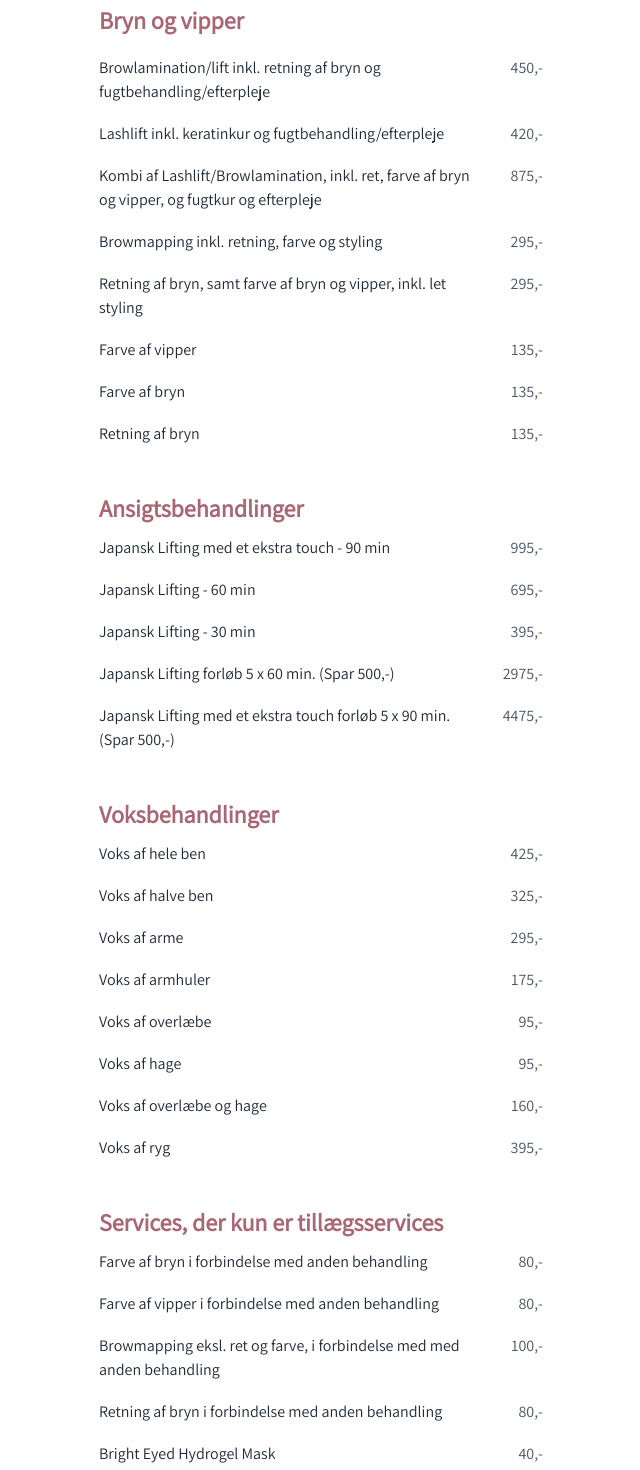
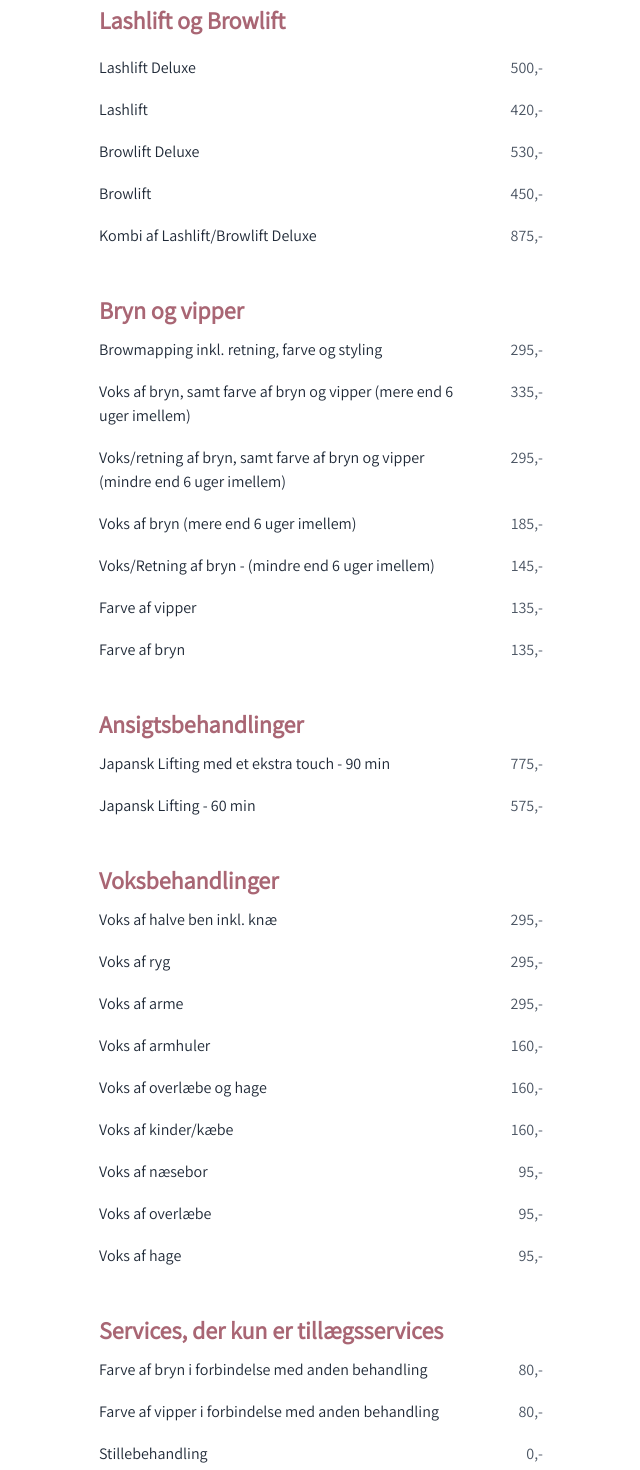
Before and after one commit to phansen88/scbh, a Next.js app: page /behandlinger in a window 1280 px wide. Shown: the part 340-1810 px from the top of the page, without its empty margins (49-689 px from the left). Built offline with nearby package versions, Linux system fonts and the light colour scheme.

Commit message:
Updated prices and iframe

```diff
--- a/components/Footer.tsx
+++ b/components/Footer.tsx
@@ -148,7 +148,7 @@ const Footer = () => {
               <div className="mb-2.5 sm:mt-6">
                 <iframe
                   title="Google maps - Skincare by Hammer"
-                  src="https://www.google.com/maps/embed?pb=!1m18!1m12!1m3!1d2250.6523002426575!2d12.18978517678413!3d55.660256273049995!2m3!1f0!2f0!3f0!3m2!1i1024!2i768!4f13.1!3m3!1m2!1s0x46525ec6219f9b55%3A0xf483ae699e6ee84c!2sBavne%C3%A5sen%2038%2C%202640%20Hedehusene!5e0!3m2!1sda!2sdk!4v1708463140032!5m2!1sda!2sdk"
+                  src="https://www.google.com/maps/embed?pb=!1m14!1m8!1m3!1d11019.486547408338!2d12.190820320162375!3d55.66092785600759!3m2!1i1024!2i768!4f13.1!3m3!1m2!1s0x46525f941b237e77%3A0x2ac72d368a89ff90!2sSkincare%20by%20Hammer!5e0!3m2!1sda!2sdk!4v1735830060864!5m2!1sda!2sdk"
                   width="600"
                   height="450"
                   allowFullScreen={false}
--- a/src/app/(primary)/behandlinger/page.tsx
+++ b/src/app/(primary)/behandlinger/page.tsx
@@ -1,30 +1,45 @@
 import { title } from 'process';
 
 export default function Behandlinger() {
-  const services = [
+  const lashServices = [
     {
-      title:
-        'Browlamination/lift inkl. retning af bryn og fugtbehandling/efterpleje',
+      title: 'Lashlift Deluxe',
+      description: '',
+      price: 500,
+      duration: 60,
+      active: true,
+    },
+    {
+      title: 'Lashlift',
+      description: '',
+      price: 420,
+      duration: 50,
+      active: true,
+    },
+    {
+      title: 'Browlift Deluxe',
+      description: '',
+      price: 530,
+      duration: 60,
+      active: true,
+    },
+    {
+      title: 'Browlift',
       description: '',
       price: 450,
       duration: 50,
       active: true,
     },
     {
-      title: 'Lashlift inkl. keratinkur og fugtbehandling/efterpleje',
-      description: '',
-      price: 420,
-      duration: 45,
-      active: true,
-    },
-    {
-      title:
-        'Kombi af Lashlift/Browlamination, inkl. ret, farve af bryn og vipper, og fugtkur og efterpleje',
+      title: 'Kombi af Lashlift/Browlift Deluxe',
       description: '',
       price: 875,
       duration: 90,
       active: true,
     },
+  ];
+
+  const services = [
     {
       title: 'Browmapping inkl. retning, farve og styling',
       description: '',
@@ -33,10 +48,33 @@ export default function Behandlinger() {
       active: true,
     },
     {
-      title: 'Retning af bryn, samt farve af bryn og vipper, inkl. let styling',
+      title:
+        'Voks af bryn, samt farve af bryn og vipper (mere end 6 uger imellem)',
+      description: '',
+      price: 335,
+      duration: 45,
+      active: true,
+    },
+    {
+      title:
+        'Voks/retning af bryn, samt farve af bryn og vipper (mindre end 6 uger imellem)',
       description: '',
       price: 295,
       duration: 35,
+      active: true,
+    },
+    {
+      title: 'Voks af bryn (mere end 6 uger imellem)',
+      description: '',
+      price: 185,
+      duration: 30,
+      active: true,
+    },
+    {
+      title: 'Voks/Retning af bryn -  (mindre end 6 uger imellem)',
+      description: '',
+      price: 145,
+      duration: 20,
       active: true,
     },
     {
@@ -53,50 +91,21 @@ export default function Behandlinger() {
       duration: 15,
       active: true,
     },
-    {
-      title: 'Retning af bryn',
-      description: '',
-      price: 135,
-      duration: 15,
-      active: true,
-    },
   ];
 
   const faceServives = [
     {
       title: 'Japansk Lifting med et ekstra touch - 90 min',
       description: '',
-      price: 995,
+      price: 775,
       duration: 90,
       active: true,
     },
     {
       title: 'Japansk Lifting - 60 min',
       description: '',
-      price: 695,
+      price: 575,
       duration: 60,
-      active: true,
-    },
-    {
-      title: 'Japansk Lifting - 30 min',
-      description: '',
-      price: 395,
-      duration: 30,
-      active: true,
-    },
-    {
-      title: 'Japansk Lifting forløb 5 x 60 min. (Spar 500,-)',
-      description: '',
-      price: 2975,
-      duration: 60,
-      active: true,
-    },
-    {
-      title:
-        'Japansk Lifting med et ekstra touch forløb 5 x 90 min. (Spar 500,-)',
-      description: '',
-      price: 4475,
-      duration: 90,
       active: true,
     },
     {
@@ -117,16 +126,16 @@ export default function Behandlinger() {
 
   const waxServices = [
     {
-      title: 'Voks af hele ben',
+      title: 'Voks af halve ben inkl. knæ',
       description: '',
-      price: 425,
-      duration: 50,
+      price: 295,
+      duration: 30,
       active: true,
     },
     {
-      title: 'Voks af halve ben',
+      title: 'Voks af ryg',
       description: '',
-      price: 325,
+      price: 295,
       duration: 30,
       active: true,
     },
@@ -140,7 +149,28 @@ export default function Behandlinger() {
     {
       title: 'Voks af armhuler',
       description: '',
-      price: 175,
+      price: 160,
+      duration: 20,
+      active: true,
+    },
+    {
+      title: 'Voks af overlæbe og hage',
+      description: '',
+      price: 160,
+      duration: 20,
+      active: true,
+    },
+    {
+      title: 'Voks af kinder/kæbe',
+      description: '',
+      price: 160,
+      duration: 20,
+      active: true,
+    },
+    {
+      title: 'Voks af næsebor',
+      description: '',
+      price: 95,
       duration: 15,
       active: true,
     },
@@ -156,20 +186,6 @@ export default function Behandlinger() {
       description: '',
       price: 95,
       duration: 15,
-      active: true,
-    },
-    {
-      title: 'Voks af overlæbe og hage',
-      description: '',
-      price: 160,
-      duration: 20,
-      active: true,
-    },
-    {
-      title: 'Voks af ryg',
-      description: '',
-      price: 395,
-      duration: 30,
       active: true,
     },
   ];
@@ -190,24 +206,31 @@ export default function Behandlinger() {
       active: true,
     },
     {
+      title: 'Stillebehandling',
+      description: '',
+      price: 0,
+      duration: 10,
+      active: true,
+    },
+    {
       title:
         'Browmapping eksl. ret og farve, i forbindelse med med anden behandling',
+      description: '',
+      price: 75,
+      duration: 10,
+      active: true,
+    },
+    {
+      title: 'Retning af bryn i forbindelse med anden behandling',
       description: '',
       price: 100,
       duration: 10,
       active: true,
     },
     {
-      title: 'Retning af bryn i forbindelse med anden behandling',
-      description: '',
-      price: 80,
-      duration: 10,
-      active: true,
-    },
-    {
       title: 'Bright Eyed Hydrogel Mask',
       description: '',
-      price: 40,
+      price: 30,
       duration: 0,
       active: true,
     },
@@ -231,7 +254,7 @@ export default function Behandlinger() {
           <div className="flex">
             <div className="mt-5 sm:mt-8">
               <h3 className="text-lg sm:text-2xl font-bold leading-6 text-lash-pink-600">
-                Bryn og vipper
+                Lashlift og Browlift
               </h3>
             </div>
           </div>
@@ -239,12 +262,40 @@ export default function Behandlinger() {
             className="space-y-2 mt-4"
             aria-label="Oversigt over behandlinger inden for Bryn og vipper inkl. priser"
           >
+            {lashServices.map((service, index) =>
+              service.active ? (
+                <div
+                  className="flex"
+                  key={index}
+                  aria-label={
+                    service.title + ` til pris: ` + service.price + `kroner.`
+                  }
+                >
+                  <div className="flex items-baseline justify-between flex-1 mt-1 mb-1.5">
+                    <p className="font-medium leading-6 text-gray-800">
+                      {service.title}
+                    </p>
+                    <p className="ml-10 text-gray-600">{service.price},-</p>
+                  </div>
+                </div>
+              ) : (
+                ''
+              )
+            )}
+
+            <div className="flex">
+              <div className="mt-8">
+                <h3 className="text-lg sm:text-2xl font-bold leading-6 text-lash-pink-600">
+                  Bryn og vipper
+                </h3>
+              </div>
+            </div>
             {services.map((service, index) =>
               service.active ? (
                 <div
                   className="flex"
                   key={index}
-                  aria-label={
+                  aria-description={
                     service.title + ` til pris: ` + service.price + `kroner.`
                   }
                 >
```
